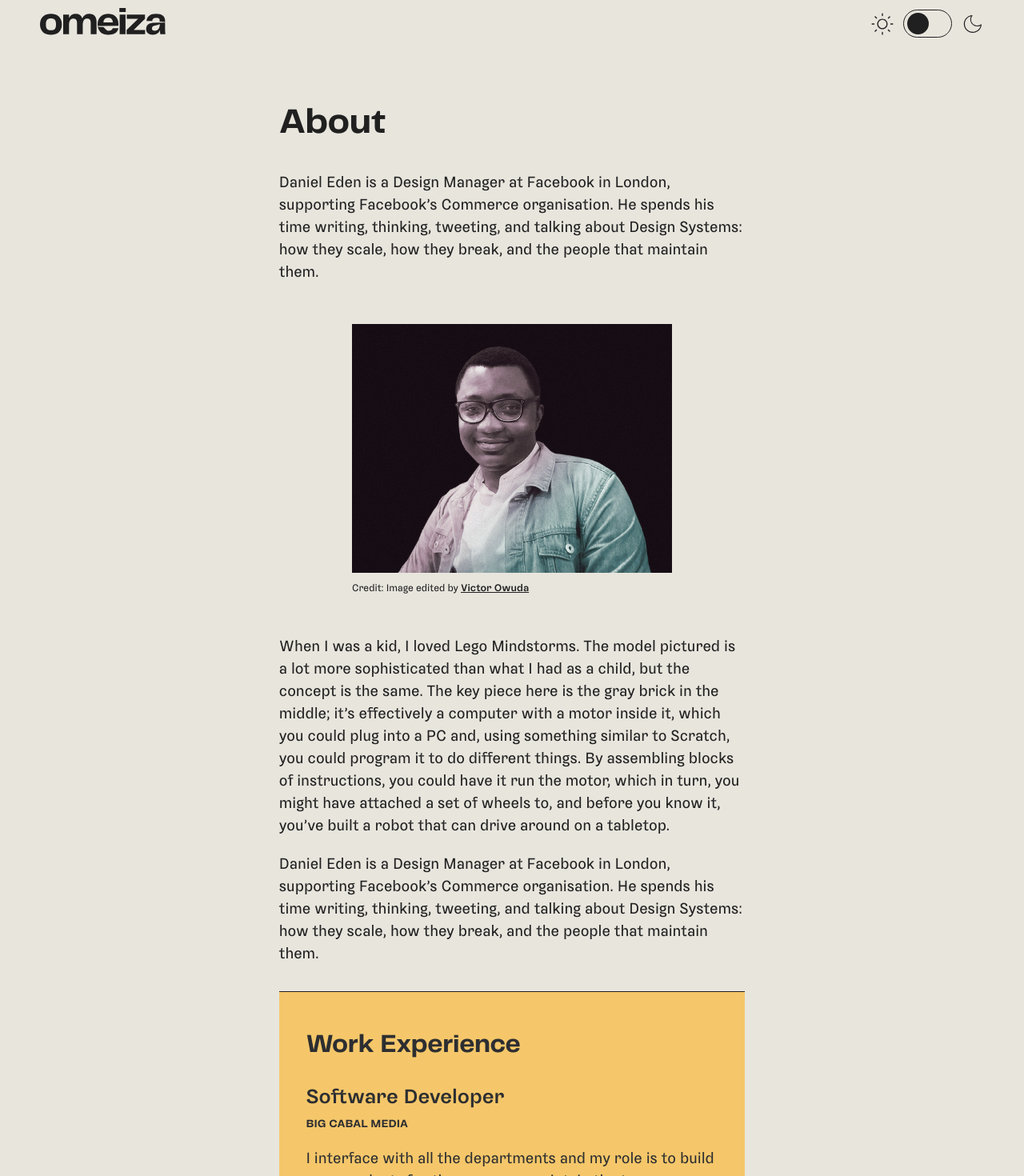
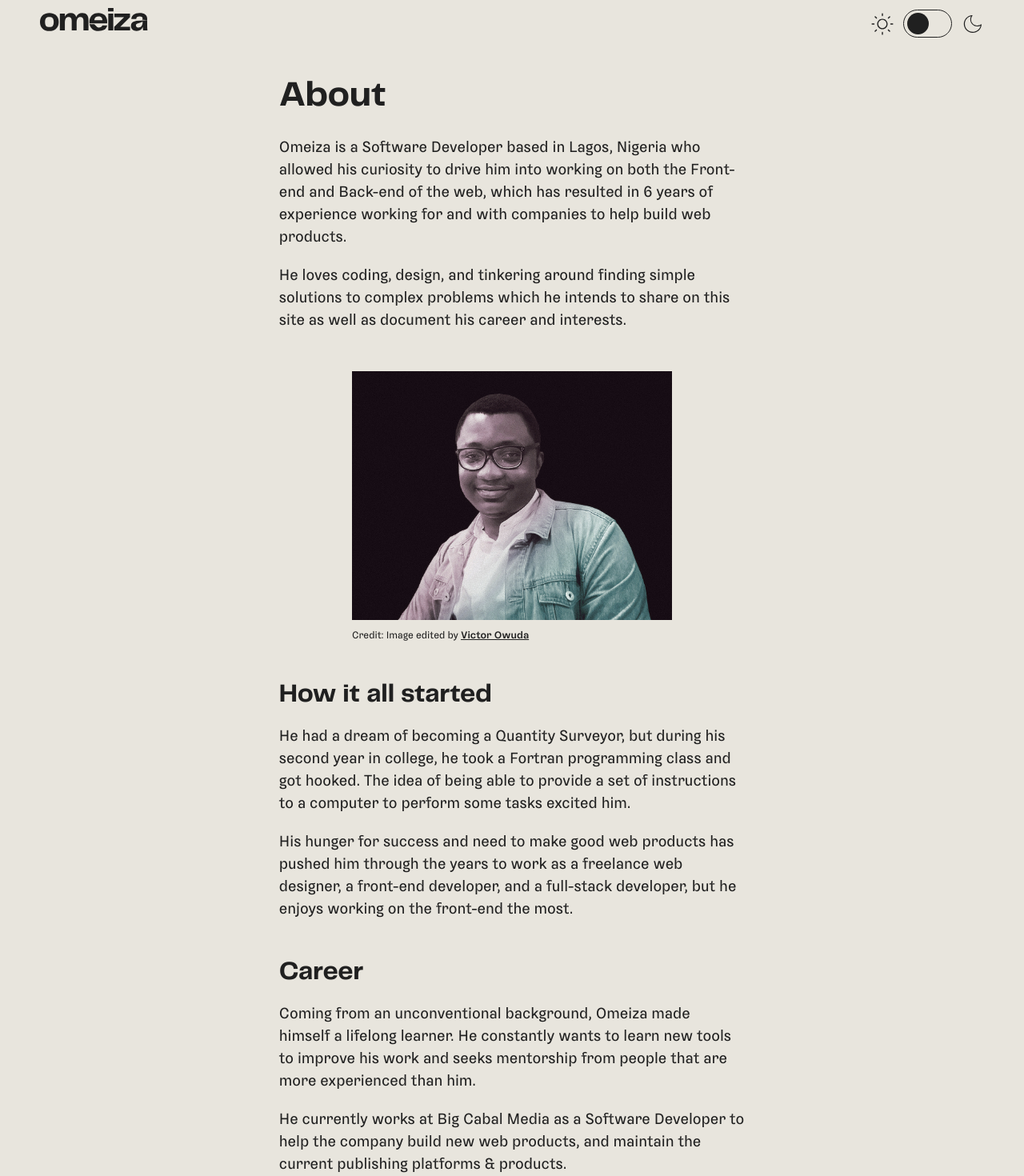
Before and after one commit to omeiza/omeizaowuda, a Next.js app: page /about in a window 1280 px wide. Shown: the part 40-1510 px from the top of the page at 80% size. Built offline with nearby package versions, Linux system fonts and the light colour scheme.

Commit message:
Favicon and others

```diff
--- a/pages/about/index.js
+++ b/pages/about/index.js
@@ -8,24 +8,36 @@ import Layout from './../../src/components/Layout';
 export default function About() {
     return (
         <>
-            <Layout>
+            <Layout image="/images/profile-img.jpg" title="About | Omeiza Owuda, Software Developer" description="Personal site, blog, and portfolio of Omeiza Owuda, a Software Developer focused on making complex user interfaces appear simple to the users">
                 <section id="about-section" className={`about-section ${Grid.wrapper}`}>
                     <div className={`${Grid.centered}`}>
                         <h1>About</h1>
-                        <p>Daniel Eden is a Design Manager at Facebook in London, supporting Facebook’s Commerce organisation. He spends his time writing, thinking, tweeting, and talking about Design Systems: how they scale, how they break, and the people that maintain them.</p>
+                        <p>Omeiza is a Software Developer based in Lagos, Nigeria who allowed his curiosity to drive him into working on both the Front-end and Back-end of the web, which has resulted in 6 years of experience working for and with companies to help build web products.</p>
+                        <p>He loves coding, design, and tinkering around finding simple solutions to complex problems which he intends to share on this site as well as document his career and interests.</p>
                         <div className="profile-img">
                             <Image className="profile-img" src={Photo} alt="Picture of Omeiza Owuda" layout="responsive" />
                             <p className="img-caption">Credit: Image edited by <Link href="https://www.linkedin.com/in/victor-enesi/" target="_blank">Victor Owuda</Link></p>
                         </div>
-                        <p>When I was a kid, I loved Lego Mindstorms. The model pictured is a lot more sophisticated than what I had as a child, but the concept is the same. The key piece here is the gray brick in the middle; it’s effectively a computer with a motor inside it, which you could plug into a PC and, using something similar to Scratch, you could program it to do different things. By assembling blocks of instructions, you could have it run the motor, which in turn, you might have attached a set of wheels to, and before you know it, you’ve built a robot that can drive around on a tabletop.</p>
-                        <p>Daniel Eden is a Design Manager at Facebook in London, supporting Facebook’s Commerce organisation. He spends his time writing, thinking, tweeting, and talking about Design Systems: how they scale, how they break, and the people that maintain them.</p>
+                        <h2>How it all started</h2>
+                        <p>He had a dream of becoming a Quantity Surveyor, but during his second year in college, he took a Fortran programming class and got hooked. The idea of being able to provide a set of instructions to a computer to perform some tasks excited him.</p>
+                        <p>His hunger for success and need to make good web products has pushed him through the years to work as a freelance web designer, a front-end developer, and a full-stack developer, but he enjoys working on the front-end the most.</p>
+                        <h2>Career</h2>
+                        <p>Coming from an unconventional background, Omeiza made himself a lifelong learner. He constantly wants to learn new tools to improve his work and seeks mentorship from people that are more experienced than him.</p>
+                        <p>He currently works at Big Cabal Media as a Software Developer to help the company build new web products, and maintain the current publishing platforms & products.</p>
                         <Experience />
+                        <h2>Interests</h2>
+                        <p>Omeiza’s goal desire is to focus on building complex UI with code and make it easier for users to use. He is an advocate of using minimalism and simplicity to solve user’s needs. In other to achieve this, he is currently learning more about UI development and Front-end Engineering as a whole.</p>
+                        <p>Outside of work, he likes spending time with his loved ones and listening to podcasts about startup growth & Africa's startup ecosystem.</p>
                     </div>
                 </section>
             </Layout>
             <style jsx>{`
                 .about-section {
-                    padding: var(--sp-xxxl) 0 0;
+                    padding: var(--sp-xxl) 0 0;
+                }
+
+                h2 {
+                    margin-top: var(--sp-xl);
                 }
 
                 .about-section > div {
--- a/pages/index.js
+++ b/pages/index.js
@@ -1,14 +1,13 @@
 import Link from 'next/link';
 import Image from 'next/image';
 import Grid from "./../styles/Grid.module.scss";
-import List from "./../styles/List.module.scss";
 import Photo from "./../public/images/profile-img.jpg";
 import Layout from '../src/components/Layout';
 
 export default function Home() {
     return (
         <>
-            <Layout>
+            <Layout image="/images/profile-img.jpg" title="Omeiza Owuda, Software Developer" description="Personal site, blog, and portfolio of Omeiza Owuda, a Software Developer focused on making complex user interfaces appear simple to the users">
                 <section id="about-section" className={`about-section ${Grid.wrapper}`}>
                     <div className={`${Grid.centered}`}>
                         <div className="profile-img">
@@ -16,7 +15,7 @@ export default function Home() {
                             <p className="img-caption">Credit: Image edited by <Link href="https://www.linkedin.com/in/victor-enesi/" target="_blank">Victor Owuda</Link></p>
                         </div>
                         <div>
-                            <p>Daniel Eden is a Design Manager at Facebook in London, supporting Facebook’s Commerce organisation. He spends his time writing, thinking, tweeting, and talking about Design Systems: how they scale, how they break, and the people that maintain them.</p>
+                            <p>Omeiza is a Software Developer based in Lagos, Nigeria. He allowed his curiosity to drive him into working on both the Front-end and Back-end of the web, which has resulted in 6 years of experience working for and with companies to help build web products.</p>
                             <p className="button">
                                 <Link href="/about"><a>Read more about me <span className="link-emoji">↓</span></a></Link>
                             </p>
--- a/src/components/Experience.js
+++ b/src/components/Experience.js
@@ -17,7 +17,7 @@ const Experience = () => {
                         <li>
                             <h4>Software Developer</h4>
                             <span>NOTJUSTOK INC</span>
-                            <p>My role was to help the company sustain the development of its streaming platform called <Link href="https://minomusic.co"><a target="_blank">Mino Music</a></Link>. Mino Music is an African music streaming platform owned by <Link href="https://notjustok.com"><a target="_blank">Notjustok</a></Link>. I also did a lot of development work on the publication site.</p>
+                            <p>My role was to help the company sustain the development of its streaming platform called <Link href="https://minomusic.co"><a target="_blank">Mino Music</a></Link>. Mino Music is an African music streaming platform owned by Notjustok. I also did a lot of development work on <Link href="https://notjustok.com"><a target="_blank">Notjustok</a></Link>.</p>
                             <span>FEB 2018 - NOW</span>
                         </li>
                         <li>
@@ -45,6 +45,7 @@ const Experience = () => {
                 }
 
                 h2 {
+                    margin-top: 0;
                     color: #2d2e31;
                 }
 
--- a/src/components/Header.js
+++ b/src/components/Header.js
@@ -48,7 +48,7 @@ const Header = ({theme,  toggleTheme}) => {
                 }
 
                 h1 svg {
-                    width: var(--sp-xxxxl);
+                    width: var(--sp-xxxl);
                     display: block;
                 }
 
--- a/src/components/Layout.js
+++ b/src/components/Layout.js
@@ -3,27 +3,29 @@ import Header from "./Header";
 import {useDarkMode} from "./useDarkMode";
 import Footer from "./Footer";
 
-const Layout = ({ children, title, description }) => {
+const Layout = ({ children, image, title, description }) => {
     const [theme, themeToggler, mountedComponent] = useDarkMode();
     if (!mountedComponent) return <div />
 
     return (
         <>
             <Head>
-                <title>Create Next App</title>
-                <meta property="og:title" content="My page title" key="title" />
-                <meta name="description" content="Generated by create next app" />
-                <meta content="Daniel Eden, Designer" name="title" />
+                <title>{title}</title>
+                <meta property="og:title" content={title} key="title" />
+                <meta name="description" content={description} />
+                <meta content={title} name="title" />
                 <link href="/images/favicon.svg" rel="icon" type="image/svg+xml" />
-                <meta name="twitter:title" content="Daniel Eden, Designer"/>
-                <meta name="twitter:description" content="Generated by create next app" />
-                <meta name="og:description" content="Generated by create next app" />
-                <meta content="Generated by create next app" property="og:image" />
-                <meta content="Generated by create next app" property="og:image:secure_url" />
-                <meta content="Generated by create next app" property="twiiter:image" />
+                <meta name="twitter:title" content={title}/>
+                <meta name="twitter:description" content={description} />
+                <meta name="og:description" content={description} />
+                <meta content={image} property="og:image" />
+                <meta content={image} property="og:image:secure_url" />
+                <meta content={image} property="twitter:image" />
                 <meta content="1200" property="og:image:width" />
                 <meta content="630" property="og:image:height" />
-                <meta content="summary_large_image" name="twitter:card" />
+                <meta name="twitter:card" content="summary" />
+                <meta name="twitter:creator" content="@Mr_Omeiza" />
+                <meta content="en" property="og:locale" />
             </Head>
             <main className={theme}>
                 <Header theme={theme} toggleTheme={themeToggler} />
--- a/styles/globals.scss
+++ b/styles/globals.scss
@@ -88,7 +88,7 @@ main {
 }
 
 h1, h2, h3 {
-    margin: 0 0 var(--sp-l);
+    margin: var(--sp-l) 0 var(--sp-m);
     font-family: var(--font-serif);
     font-weight: 500;
     color: var(--heading-color);
```
Also changed, not shown: public/images/favicon.svg (added).
